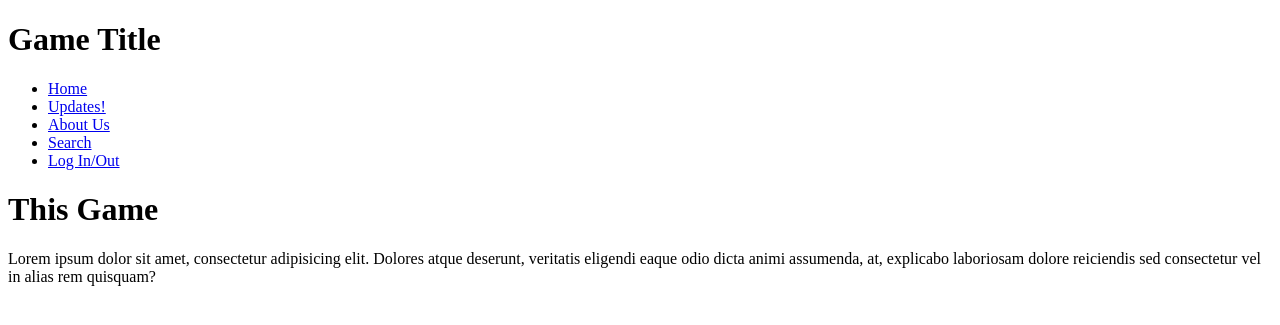
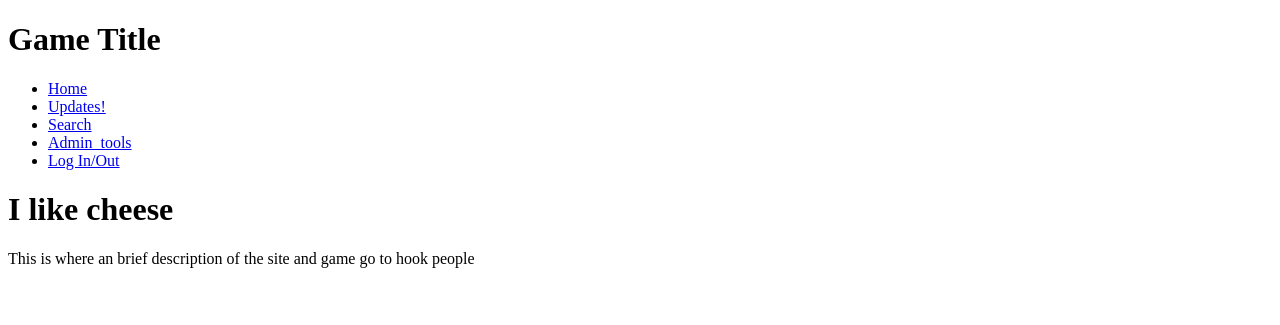
Before and after one commit to AGreenwoodMelb/game-blog-app, a Rails app: page / in a window 1280 px wide. Shown: the top 325 px of the page. Run offline with Rails 7, Linux system fonts and the light colour scheme; style sheets or scripts are compiled from the project's sources; some libraries are stand-ins or nearby versions.

Commit message:
Revert "Pre-clean-up deletes"
This reverts commit 61228e42e3e50316e1ddbed7df3c0cda3f3136f7.

```diff
--- a/app/controllers/home_controller.rb
+++ b/app/controllers/home_controller.rb
@@ -1,8 +1,4 @@
 class HomeController < ApplicationController
-    def home
+    def index
     end
-
-    def about
-    end
-
 end
--- a/app/views/home/about.html.erb
+++ /dev/null
@@ -1,2 +0,0 @@
-<h2>About Us</h2>
-<p>Im annoyed and tired</p>
--- a/app/views/home/home.html.erb
+++ /dev/null
@@ -1,2 +0,0 @@
-<h1>This Game</h1>
-<p>Lorem ipsum dolor sit amet, consectetur adipisicing elit. Dolores atque deserunt, veritatis eligendi eaque odio dicta animi assumenda, at, explicabo laboriosam dolore reiciendis sed consectetur vel in alias rem quisquam?</p>
--- /dev/null
+++ b/app/views/home/index.html.erb
@@ -0,0 +1 @@
+<%= javascript_pack_tag 'landing_page' %>
--- a/app/views/layouts/application.html.erb
+++ b/app/views/layouts/application.html.erb
@@ -19,8 +19,8 @@
       <ul>
         <li><%= link_to 'Home', root_path%></li>
         <li><%= link_to 'Updates!', posts_path%></li>
-        <li><%= link_to 'About Us', about_path %></li>
         <li><%= link_to 'Search', root_path%></li>
+        <li><%= link_to 'Admin_tools', root_path%></li>
         <li><%= link_to 'Log In/Out', root_path%></li>
       </ul>
     </nav>
--- a/app/views/posts/index.html.erb
+++ b/app/views/posts/index.html.erb
@@ -1,7 +1,3 @@
-<h2>Recent Posts</h2>
-<% if true %>
-    <%= link_to 'New Post', new_post_path%>
-<% end%>
 <% @posts.each do |post|%>
 
     <div className = 'hello'>
@@ -12,3 +8,5 @@
         </a>
     </div>
 <% end %>
+
+<%= link_to 'New Post',new_post_path%>
--- a/config/routes.rb
+++ b/config/routes.rb
@@ -1,7 +1,6 @@
 Rails.application.routes.draw do
 
-  root 'home#home'
-  get 'about', to: 'home#about'
+  root 'home#index'
   resources :posts
 
 
```
